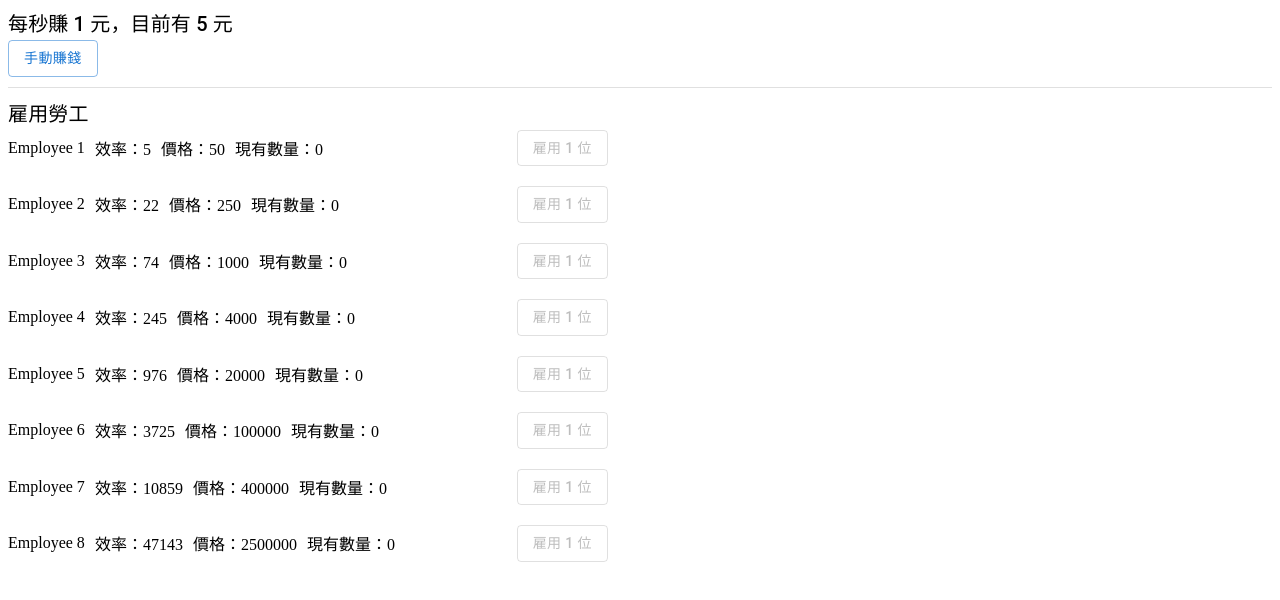
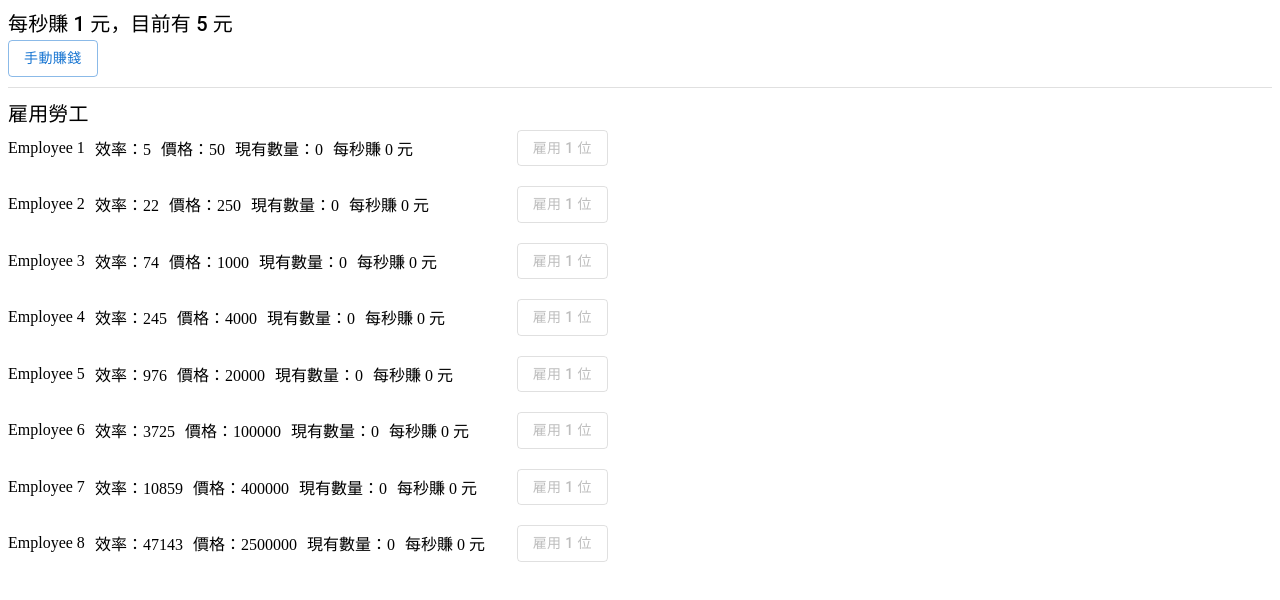
Before and after one commit to TSinChen/clicker-game-demo, a React (Vite) app: page / in a window 1280 px wide. Shown: the top 600 px of the page. Built offline with nearby package versions, Linux system fonts and the light colour scheme.

Commit message:
feat: add earned money per second

```diff
--- a/src/App.tsx
+++ b/src/App.tsx
@@ -159,19 +159,17 @@ function App() {
 			<Box>
 				<Typography variant="h6">雇用勞工</Typography>
 				<styledStaff.StyledStaffList>
-					{EMPLOYEES.map((employee, employeeIndex) => (
+					{EMPLOYEES.map((employee, employeeIndex) => {
+						const quantity = hiredEmployeeIndexes.filter(
+							(hiredEmployeeIndex) => hiredEmployeeIndex === employeeIndex
+						).length;
+						return (
 							<styledStaff.StyledStaffItem key={employee.name}>
 								<Box>{employee.name}</Box>
 								<Box>效率：{employee.efficiency}</Box>
 								<Box>價格：{employee.price}</Box>
-							<Box>
-								現有數量：
-								{
-									hiredEmployeeIndexes.filter(
-										(hiredEmployeeIndex) => hiredEmployeeIndex === employeeIndex
-									).length
-								}
-							</Box>
+								<Box>現有數量：{quantity}</Box>
+								<Box>每秒賺 {employee.price * quantity} 元</Box>
 								<styledStaff.StyledStaffPurchaseButton
 									variant="outlined"
 									disabled={money < employee.price * hireEmployeeNumberPerTime}
@@ -180,7 +178,8 @@ function App() {
 									雇用 {hireEmployeeNumberPerTime} 位
 								</styledStaff.StyledStaffPurchaseButton>
 							</styledStaff.StyledStaffItem>
-					))}
+						);
+					})}
 				</styledStaff.StyledStaffList>
 			</Box>
 			<Snackbar
```
Lines whose indentation alone changed are shown as unchanged.
